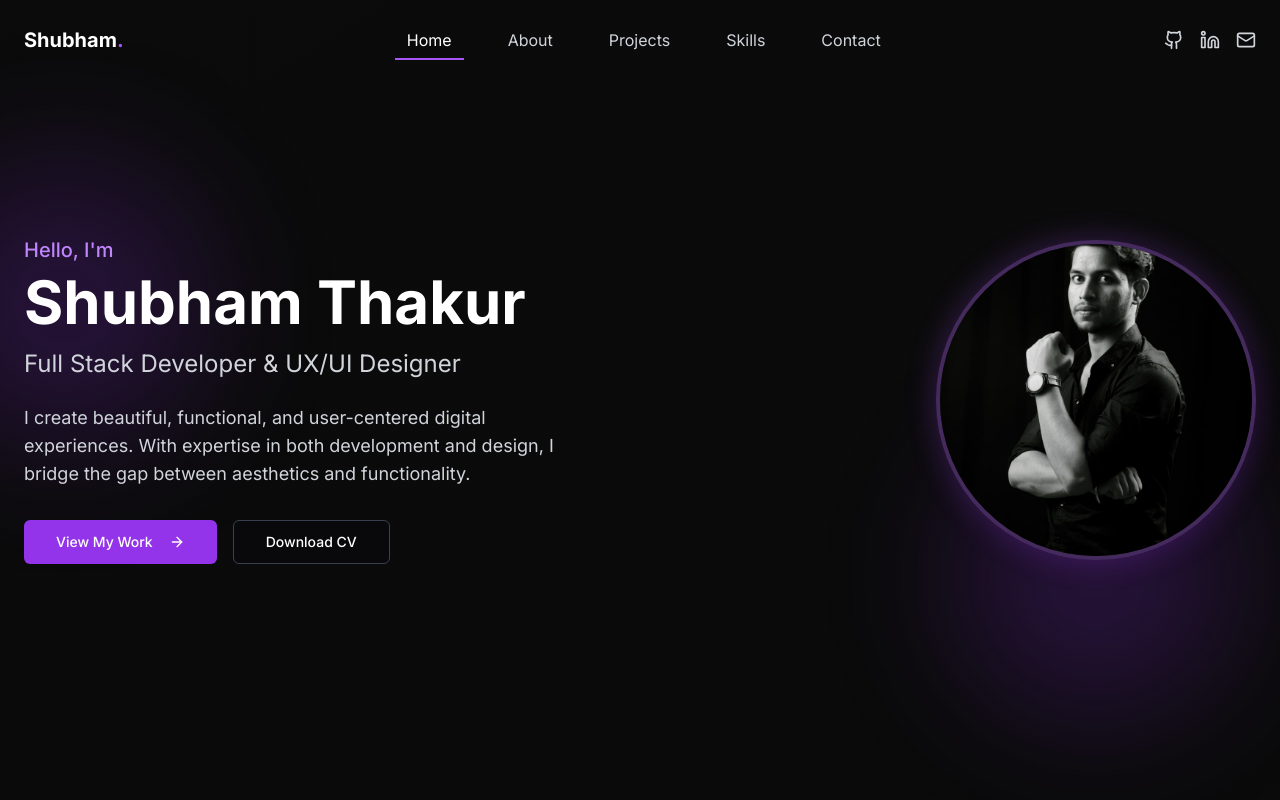
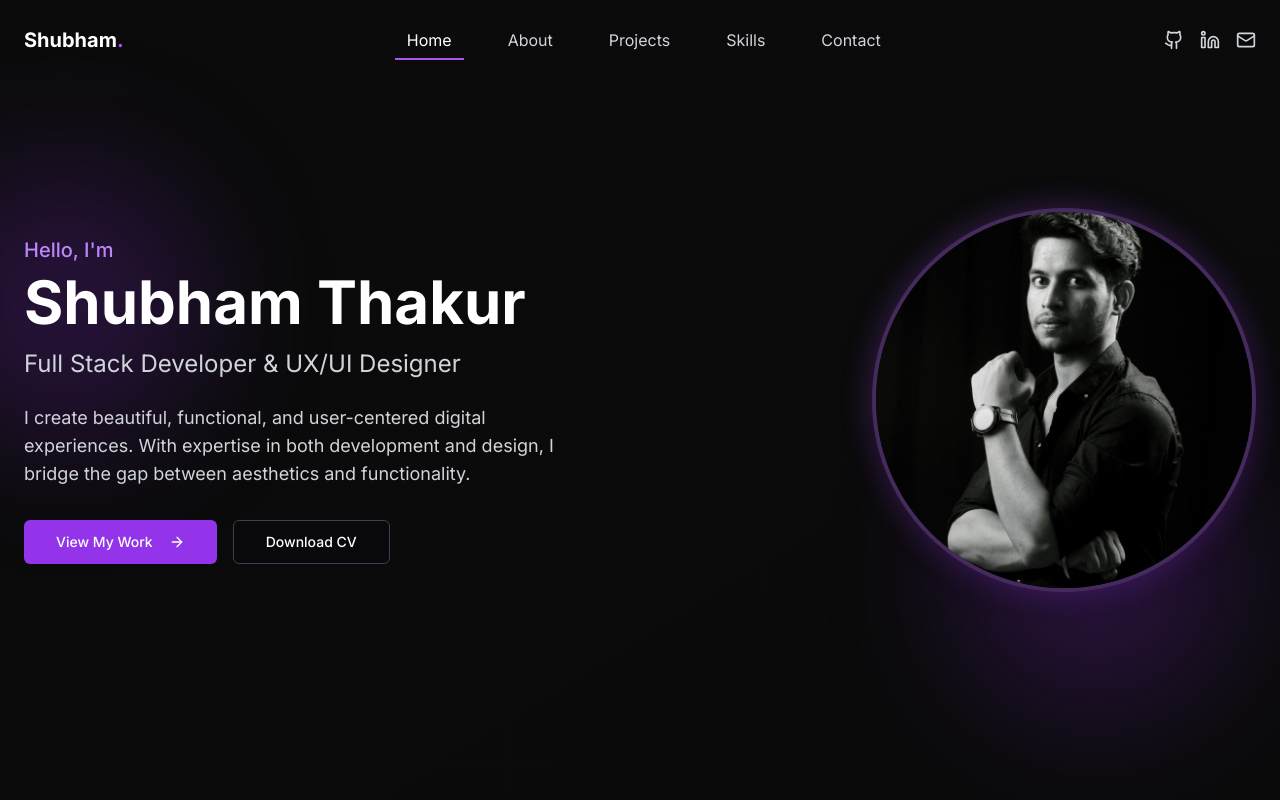
Before and after one commit to Shubham08thakur/portfolio, a React (Vite) app: page / in a window 1280 px wide. Shown: the top 800 px of the page. Built offline with nearby package versions, Linux system fonts and the light colour scheme.

Commit message:
Fix: Adjust DP image size
Adjust the size of the profile picture to cover more of the face.

```diff
--- a/src/components/Hero.tsx
+++ b/src/components/Hero.tsx
@@ -60,11 +60,12 @@ const Hero = () => {
           <div className="w-full lg:w-1/2 flex justify-center lg:justify-end animate-fade-in">
             <div className="relative">
               <div className="absolute inset-0 rounded-full bg-gradient-to-br from-purple-500 to-purple-700 blur-lg opacity-30"></div>
-              <div className="relative overflow-hidden rounded-full border-4 border-purple-500/30 bg-dark-100 h-64 w-64 md:h-80 md:w-80">
+              <div className="relative overflow-hidden rounded-full border-4 border-purple-500/30 bg-dark-100 h-80 w-80 md:h-96 md:w-96">
                 <img
                   src="/lovable-uploads/e5305e66-d871-4779-9edc-de3b2978f347.png"
                   alt="Shubham Thakur"
-                  className="w-full h-full object-cover"
+                  className="w-full h-full object-cover object-center transform scale-110"
+                  style={{ objectPosition: "center 30%" }}
                 />
               </div>
             </div>
```
